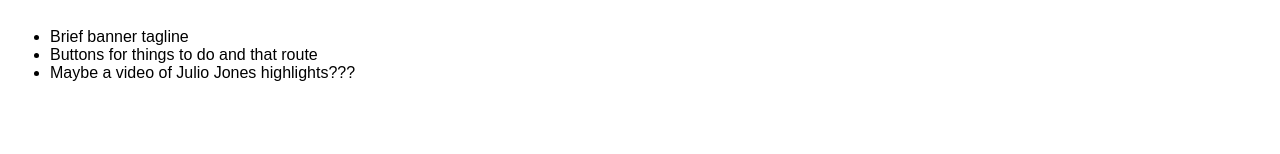
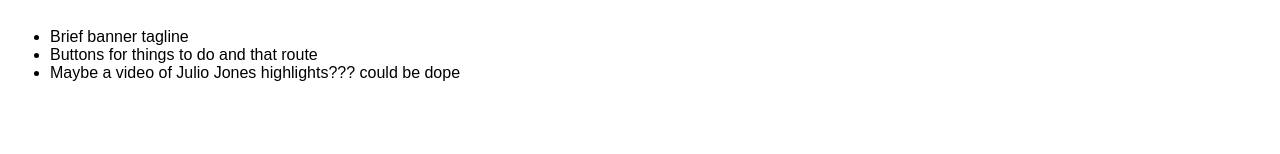
Before and after one commit to cyperior7/jetjones-tools, an Angular app: page /home in a window 1280 px wide. Shown: the part 132-286 px from the top of the page. Built offline with nearby package versions, Linux system fonts and the light colour scheme.

Commit message:
Testing ssh

```diff
--- a/src/app/home/home.component.html
+++ b/src/app/home/home.component.html
@@ -3,6 +3,6 @@
     <ul>
         <li>Brief banner tagline</li>
         <li>Buttons for things to do and that route</li>
-        <li>Maybe a video of Julio Jones highlights???</li>
+        <li>Maybe a video of Julio Jones highlights??? could be dope</li>
     </ul>
 </div>
```
